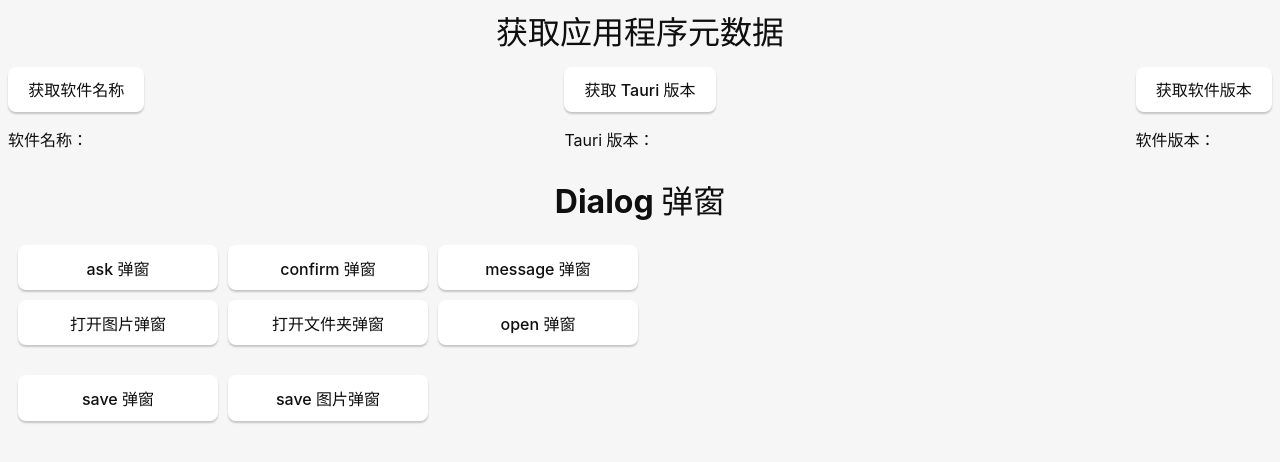
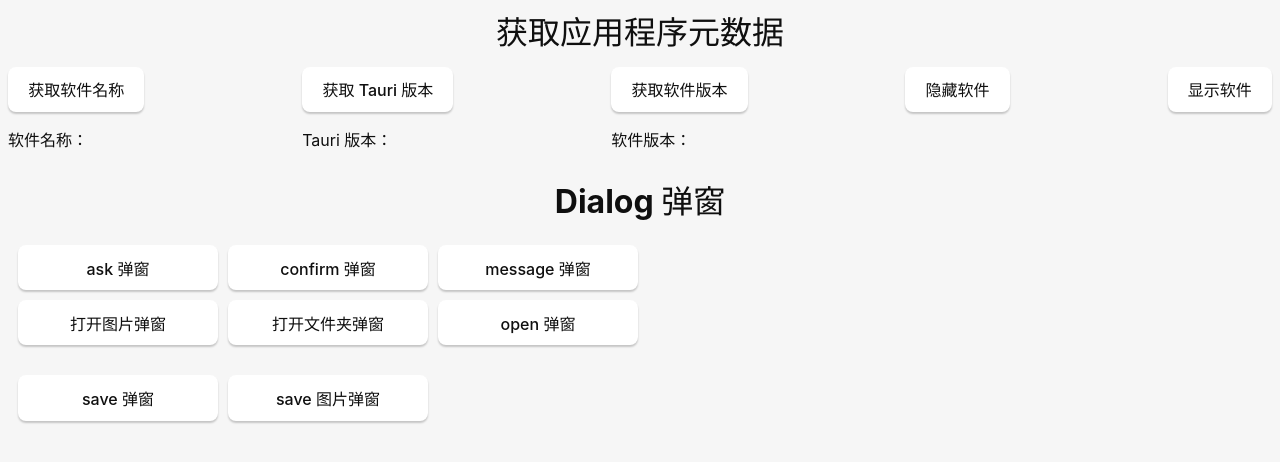
Before and after one commit to leaf0412/tauri-learn, a React (Vite) app: page / in a window 1280 px wide. Shown: the top 462 px of the page. Built offline with nearby package versions, Linux system fonts and the light colour scheme.

Commit message:
feat: 实现软件显示和隐藏

```diff
--- a/src-tauri/tauri.conf.json
+++ b/src-tauri/tauri.conf.json
@@ -12,6 +12,11 @@
   },
   "tauri": {
     "allowlist": {
+      "app": {
+        "all": true,
+        "show": true,
+        "hide": true
+      },
       "path": {
         "all": true
       },
--- /dev/null
+++ b/src/components/MetaData/HideSoftware.jsx
@@ -0,0 +1,12 @@
+import { hide } from '@tauri-apps/api/app';
+
+export default function HideSoftware() {
+  const handleHide = async () => {
+    await hide();
+  }
+  return (
+    <div>
+      <button onClick={handleHide}>隐藏软件</button>
+    </div>
+  )
+}
--- /dev/null
+++ b/src/components/MetaData/ShowSoftware.jsx
@@ -0,0 +1,12 @@
+import { show } from '@tauri-apps/api/app';
+
+export default function ShowSoftware() {
+  const handleShow = async () => {
+    await show();
+  }
+  return (
+    <div>
+      <button onClick={handleShow}>显示软件</button>
+    </div>
+  )
+}
--- a/src/components/MetaData/index.jsx
+++ b/src/components/MetaData/index.jsx
@@ -1,6 +1,8 @@
 import GetSoftwareName from './GetSoftwareName';
 import GetTauriVersion from './GetTauriVersion';
 import GetSoftwareVersion from './GetSoftwareVersion';
+import HideSoftware from './HideSoftware';
+import ShowSoftware from './ShowSoftware';
 
 import './index.css';
 
@@ -12,6 +14,8 @@
         <GetSoftwareName />
         <GetTauriVersion />
         <GetSoftwareVersion />
+        <HideSoftware />
+        <ShowSoftware />
       </div>
     </div>
   );
```
Also changed, not shown: 1 other file (tests, documents, lock files or other folders).
